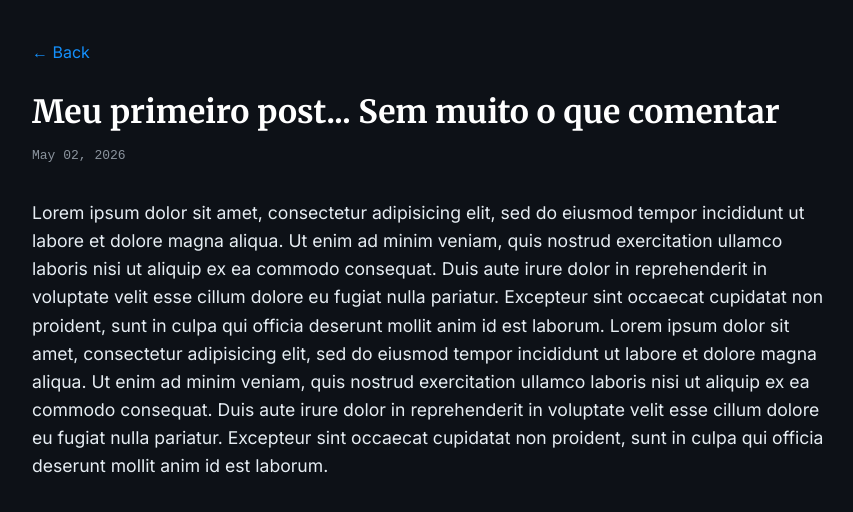
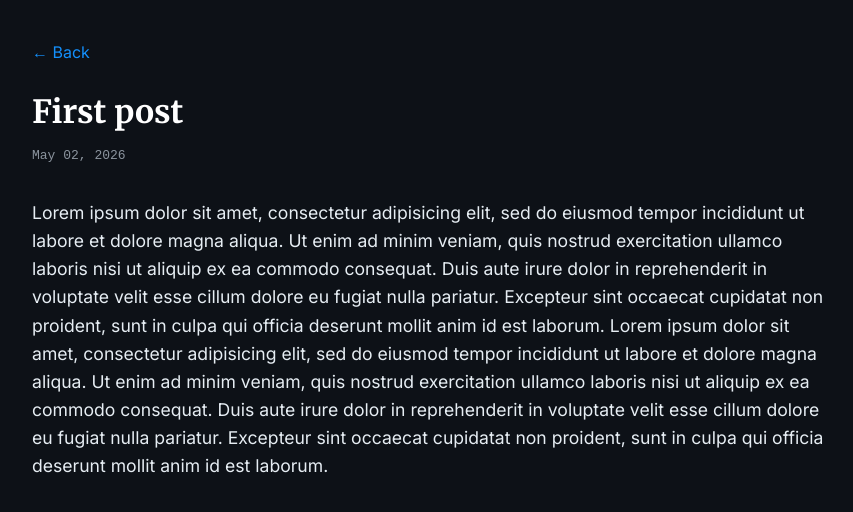
Before and after one commit to kaaylooon/kaaylooon.github.io, a Jekyll site: the page built from _posts/2026-05-02-journal.md, in a window 1280 px wide. Shown: the top 512 px of the page, without its empty margins (208-1061 px from the left). Built offline with Jekyll 4.4.1, drawn with Linux system fonts in a browser that asks for light colours.

Commit message:
redesign

```diff
--- a/_posts/2026-05-02-journal.md
+++ b/_posts/2026-05-02-journal.md
@@ -1,6 +1,6 @@
 ---
 layout: posts
-title: "Meu primeiro post... Sem muito o que comentar"
+title: "First post"
 date: 2026-05-02
 ---
 Lorem ipsum dolor sit amet, consectetur adipisicing elit, sed do eiusmod
```
